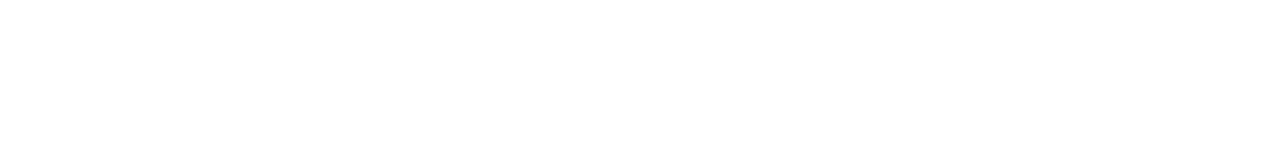
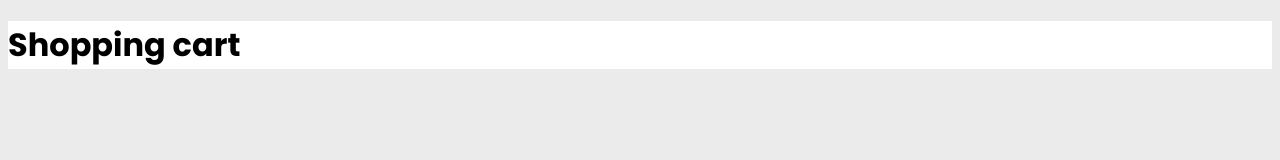
Before and after one commit to Kanstancin104/potential-spork, a plain HTML site: page index.html in a window 1280 px wide. Drawn offline with Linux system fonts and the light colour scheme.

Commit message:
feat: add font

```diff
--- a/index.html
+++ b/index.html
@@ -4,8 +4,21 @@
     <meta charset="UTF-8" />
     <meta http-equiv="X-UA-Compatible" content="IE=edge" />
     <meta name="viewport" content="width=device-width, initial-scale=1.0" />
+    <link rel="preconnect" href="https://fonts.googleapis.com" />
+    <link rel="preconnect" href="https://fonts.gstatic.com" crossorigin />
+    <link
+      href="https://fonts.googleapis.com/css2?family=Poppins:wght@500;600;700&display=swap"
+      rel="stylesheet"
+    />
     <link rel="stylesheet" href="style.css" />
     <title>Modals</title>
   </head>
-  <body></body>
+  <body>
+    <div class="main-container">
+      <div class="modal-1">
+        <h1>Shopping cart</h1>
+      </div>
+      <div class="modal-2"></div>
+    </div>
+  </body>
 </html>
--- a/style.css
+++ b/style.css
@@ -0,0 +1,11 @@
+body {
+  background-color: #ebebeb;
+}
+
+.modal-1 {
+  background-color: #ffffff;
+}
+
+h1 {
+  font-family: "Poppins", sans-serif;
+}
```
